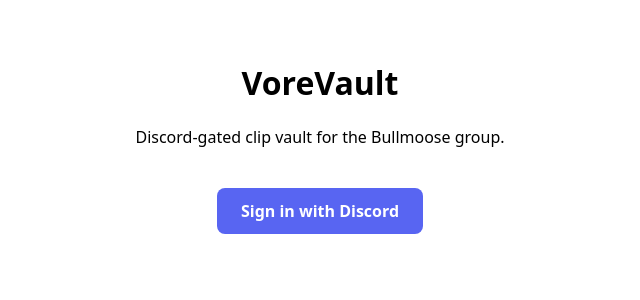
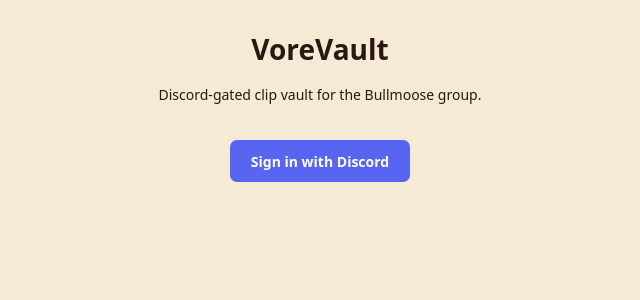
Before and after one commit to Bullmoose-Code/vorevault, a Next.js app in the folder app/: page /login in a window 1280 px wide. Shown: the top 300 px of the page, without its empty margins (320-960 px from the left). Built offline with nearby package versions, Linux system fonts and the light colour scheme.

Commit message:
feat(redesign): add tokens, fonts, and base globals

```diff
--- /dev/null
+++ b/app/src/app/globals.css
@@ -0,0 +1,67 @@
+:root {
+  /* Palette */
+  --vv-bg: #f4ead5;
+  --vv-bg-panel: #fff8e6;
+  --vv-bg-sunken: #e8dcc0;
+  --vv-ink: #2a1810;
+  --vv-ink-muted: #7c5e3c;
+  --vv-ink-subtle: #b8a07a;
+  --vv-accent: #c2410c;
+  --vv-accent-soft: #d97706;
+  --vv-success: #84cc16;
+  --vv-info: #0891b2;
+  --vv-danger: #be185d;
+  --vv-warn: #fde68a;
+  --vv-discord: #5865F2;
+
+  /* Typography */
+  --vv-font-display: var(--font-fraunces), Georgia, "Times New Roman", serif;
+  --vv-font-ui: var(--font-inter), system-ui, -apple-system, sans-serif;
+  --vv-font-mono: var(--font-mono), ui-monospace, "SF Mono", Menlo, monospace;
+
+  /* Shadow & radius */
+  --vv-shadow-sm: 2px 2px 0 var(--vv-ink);
+  --vv-shadow: 3px 3px 0 var(--vv-ink);
+  --vv-shadow-md: 4px 4px 0 var(--vv-ink);
+  --vv-shadow-lg: 5px 5px 0 var(--vv-ink);
+  --vv-shadow-xl: 6px 6px 0 var(--vv-ink);
+  --vv-radius-sm: 4px;
+  --vv-radius: 6px;
+  --vv-radius-md: 8px;
+  --vv-radius-lg: 12px;
+  --vv-radius-xl: 16px;
+}
+
+* {
+  box-sizing: border-box;
+}
+
+html,
+body {
+  margin: 0;
+  padding: 0;
+  background: var(--vv-bg);
+  color: var(--vv-ink);
+  font-family: var(--vv-font-ui);
+  font-size: 14px;
+  line-height: 1.5;
+  -webkit-font-smoothing: antialiased;
+  -moz-osx-font-smoothing: grayscale;
+}
+
+a {
+  color: var(--vv-accent);
+  text-decoration: none;
+}
+
+a:hover {
+  text-decoration: underline;
+}
+
+button {
+  font-family: inherit;
+}
+
+h1, h2, h3, h4 {
+  margin: 0;
+}
--- a/app/src/app/layout.tsx
+++ b/app/src/app/layout.tsx
@@ -1,11 +1,40 @@
-export const metadata = {
-  title: "VoreVault",
-  description: "Bullmoose clip vault",
+import type { Metadata } from "next";
+import { Fraunces, Inter, JetBrains_Mono } from "next/font/google";
+import "./globals.css";
+
+const fraunces = Fraunces({
+  subsets: ["latin"],
+  weight: ["700", "900"],
+  style: ["italic"],
+  variable: "--font-fraunces",
+  display: "swap",
+});
+
+const inter = Inter({
+  subsets: ["latin"],
+  weight: ["400", "600", "700"],
+  variable: "--font-inter",
+  display: "swap",
+});
+
+const jetbrainsMono = JetBrains_Mono({
+  subsets: ["latin"],
+  weight: ["700"],
+  variable: "--font-mono",
+  display: "swap",
+});
+
+export const metadata: Metadata = {
+  title: "vorevault",
+  description: "The Bullmoose clip archive",
 };
 
 export default function RootLayout({ children }: { children: React.ReactNode }) {
   return (
-    <html lang="en">
+    <html
+      lang="en"
+      className={`${fraunces.variable} ${inter.variable} ${jetbrainsMono.variable}`}
+    >
       <body>{children}</body>
     </html>
   );
```
